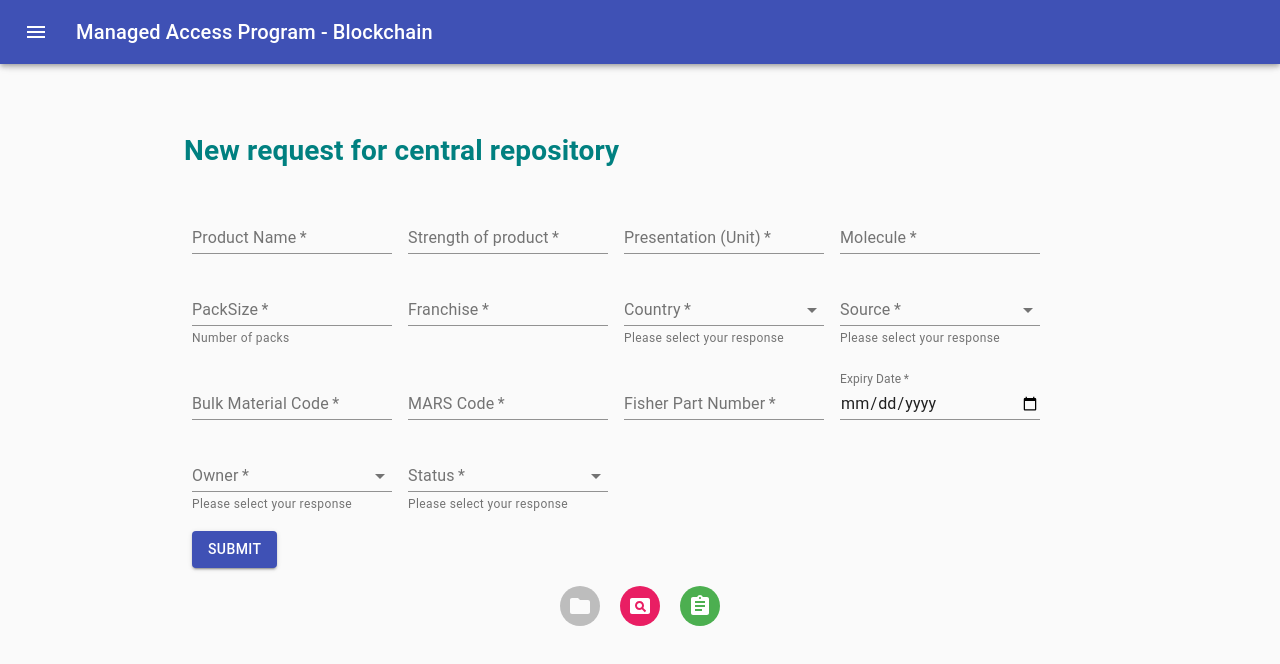
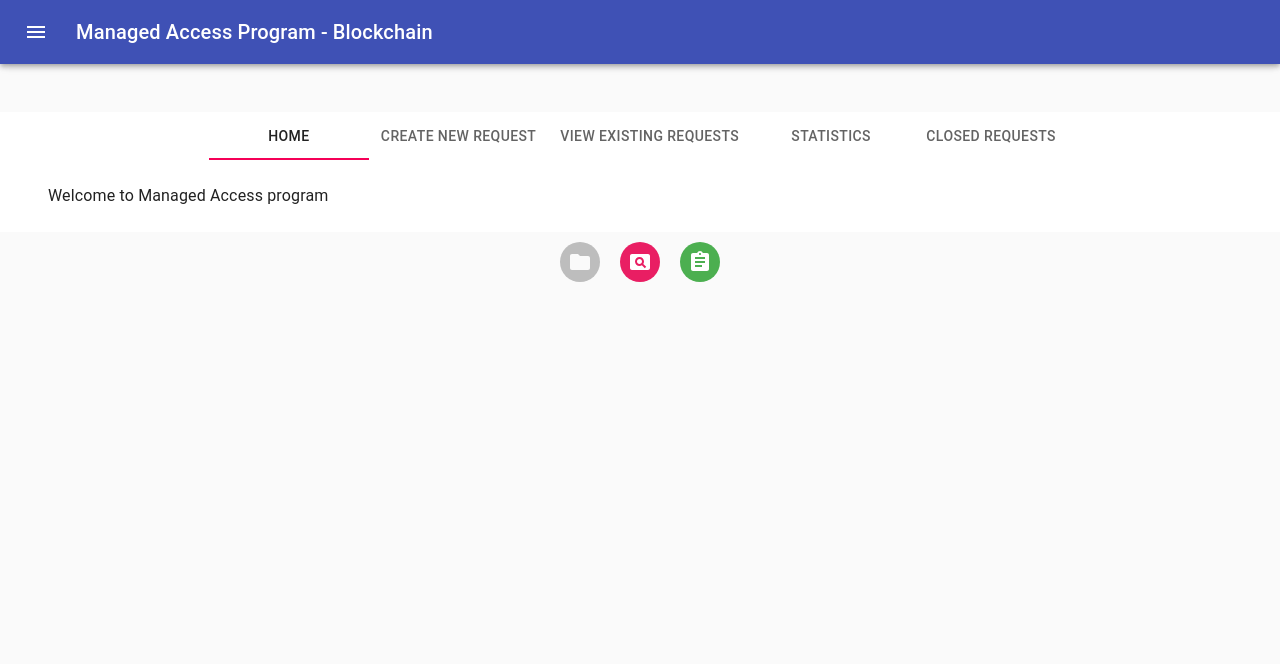
Before and after one commit to rite2bala/maptrials, a React (Create React App) app: page / in a window 1280 px wide. Shown: the top 664 px of the page. Built offline with nearby package versions, Linux system fonts and the light colour scheme.

Commit message:
Added Tabs

```diff
--- /dev/null
+++ b/src/components/content/StartTabs.js
@@ -0,0 +1,92 @@
+import React from "react";
+import PropTypes from "prop-types";
+import { makeStyles } from "@material-ui/core/styles";
+import AppBar from "@material-ui/core/AppBar";
+import Tabs from "@material-ui/core/Tabs";
+import Tab from "@material-ui/core/Tab";
+import Typography from "@material-ui/core/Typography";
+import Box from "@material-ui/core/Box";
+import TextFields from "./form";
+import Container from "@material-ui/core/Container";
+import { MuiThemeProvider, createMuiTheme } from "@material-ui/core/styles";
+
+function TabPanel(props) {
+  const { children, value, index, ...other } = props;
+
+  return (
+    <Typography
+      component="div"
+      role="tabpanel"
+      hidden={value !== index}
+      id={`simple-tabpanel-${index}`}
+      aria-labelledby={`simple-tab-${index}`}
+      {...other}
+    >
+      <Box p={3}>{children}</Box>
+    </Typography>
+  );
+}
+
+TabPanel.propTypes = {
+  children: PropTypes.node,
+  index: PropTypes.any.isRequired,
+  value: PropTypes.any.isRequired
+};
+
+function a11yProps(index) {
+  return {
+    id: `simple-tab-${index}`,
+    "aria-controls": `simple-tabpanel-${index}`
+  };
+}
+
+const useStyles = makeStyles(theme => ({
+  root: {
+    flexGrow: 1,
+    backgroundColor: theme.palette.background.paper
+  }
+}));
+
+export default function StartTabs() {
+  const classes = useStyles();
+  const [value, setValue] = React.useState(0);
+
+  function handleChange(event, newValue) {
+    setValue(newValue);
+  }
+
+  return (
+    <div className={classes.root}>
+      <Container maxWidth="lg">
+        <Tabs
+          value={value}
+          onChange={handleChange}
+          aria-label="Managed Access Program"
+          centered
+        >
+          <Tab label="Home" {...a11yProps(0)} />
+          <Tab label="Create New Request" {...a11yProps(1)} />
+          <Tab label="View Existing Requests" {...a11yProps(2)} />
+          <Tab label="Statistics" {...a11yProps(3)} />
+          <Tab label="Closed Requests" {...a11yProps(4)} />
+        </Tabs>
+        <TabPanel value={value} index={0}>
+          Welcome to Managed Access program
+        </TabPanel>
+        <TabPanel value={value} index={1}>
+          <TextFields />
+        </TabPanel>
+        <TabPanel value={value} index={2}>
+          No Requests raised yet
+        </TabPanel>
+
+        <TabPanel value={value} index={3}>
+          No Statistics to display
+        </TabPanel>
+        <TabPanel value={value} index={4}>
+          No closed requests
+        </TabPanel>
+      </Container>
+    </div>
+  );
+}
--- a/src/components/content/form.js
+++ b/src/components/content/form.js
@@ -163,7 +163,6 @@ export default function TextFields() {
   return (
     <React.Fragment>
       <CssBaseline />
-      <Container maxWidth="md">
       <div style={{ gridColumnEnd: "span 3" }}>
         <h1 style={{ color: "teal" }}>New request for central repository</h1>
         <form className={classes.container} autoComplete="off">
@@ -365,7 +364,6 @@ export default function TextFields() {
           Submit
         </Button>
       </div>
-      </Container>
     </React.Fragment>
   );
 }
--- a/src/components/content/index.js
+++ b/src/components/content/index.js
@@ -1,7 +1,9 @@
 import React from "react";
 //import DenseTable from "./datatable";
-import TextFields from "./form";
+//import TextFields from "./form";
 
-export default props => <TextFields />;
+import StartTabs from "./StartTabs";
+
+export default props => <StartTabs />;
 
 //<DenseTable />;
```
Lines whose indentation alone changed are shown as unchanged.
